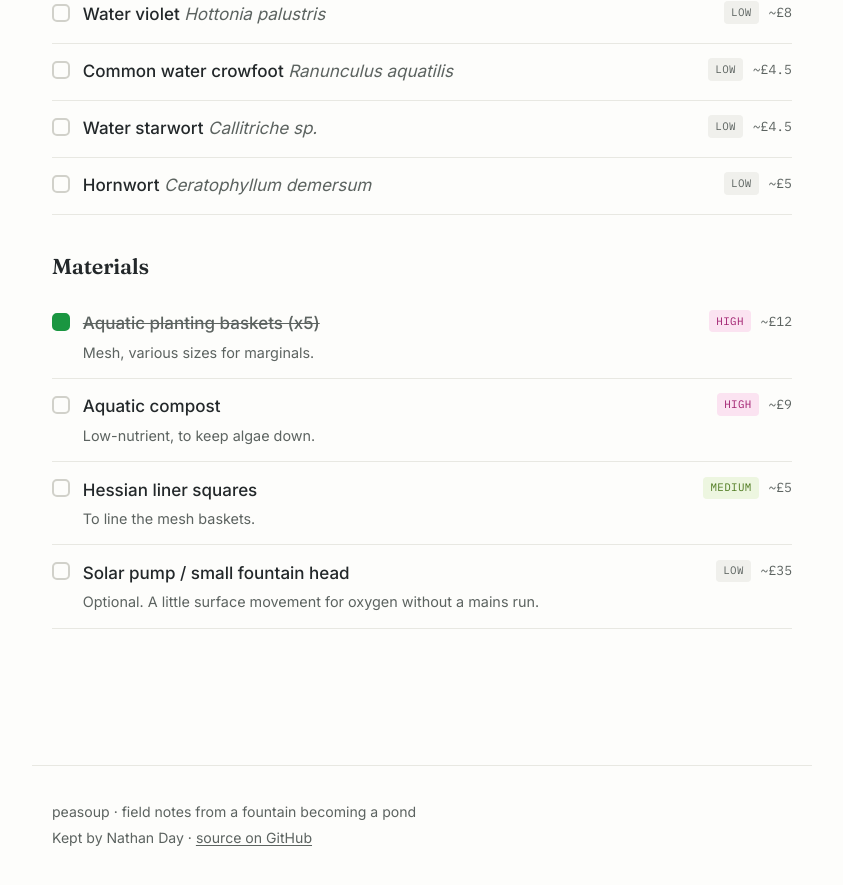
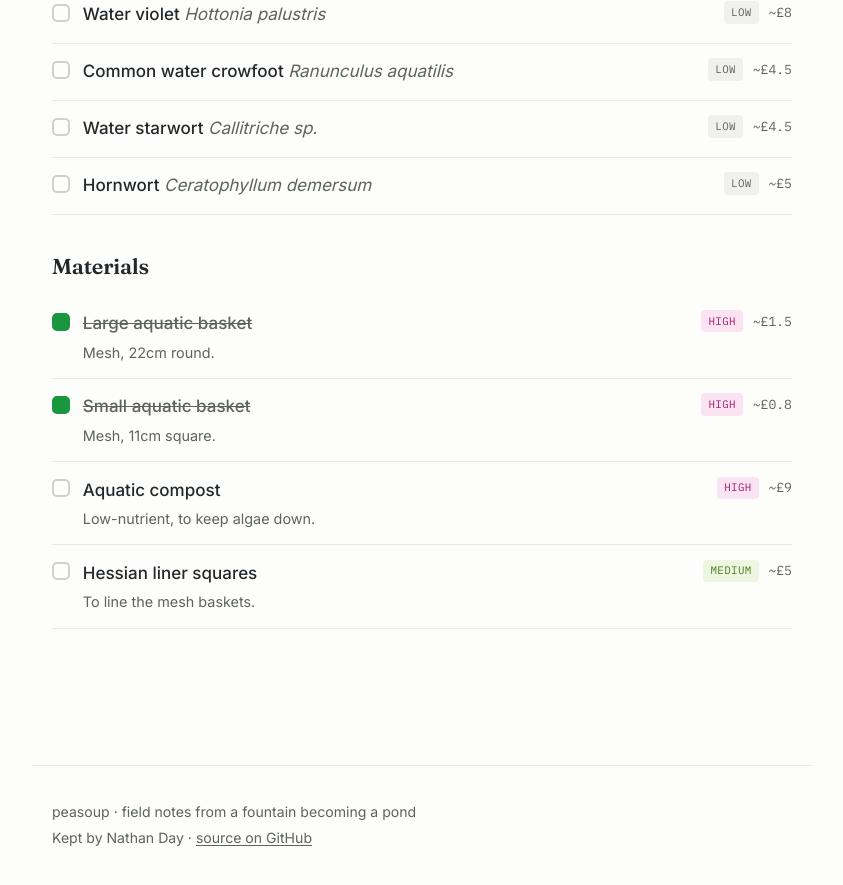
Before and after one commit to nthndy/peasoup, a Jekyll site: the page built from wishlist.html, in a window 1280 px wide and 900 px high, scrolled down 1529 px. Shown: the top 885 px of the window, without its empty margins (218-1061 px from the left). Built offline with Jekyll 4.4.1, drawn with Linux system fonts in a browser that asks for light colours.

Commit message:
Split basket wishlist entry by size, drop solar pump
Replaces the bundled "x5 baskets" entry with two priced entries
matching what's actually stocked: 22cm round (£1.50) and 11cm square
(£0.80). Removes the solar pump/fountain head entry.

Co-Authored-By: Claude Sonnet 5 <noreply@anthropic.com>

```diff
--- a/_data/wishlist.yml
+++ b/_data/wishlist.yml
@@ -158,10 +158,16 @@ plants:
     got: false
 
 materials:
-  - name: Aquatic planting baskets (x5)
+  - name: Large aquatic basket
     priority: high
-    cost: 12
-    note: Mesh, various sizes for marginals.
+    cost: 1.50
+    note: Mesh, 22cm round.
+    got: true
+
+  - name: Small aquatic basket
+    priority: high
+    cost: 0.80
+    note: Mesh, 11cm square.
     got: true
 
   - name: Aquatic compost
@@ -175,9 +181,3 @@ materials:
     cost: 5
     note: To line the mesh baskets.
     got: false
-
-  - name: Solar pump / small fountain head
-    priority: low
-    cost: 35
-    note: Optional. A little surface movement for oxygen without a mains run.
-    got: false
```
